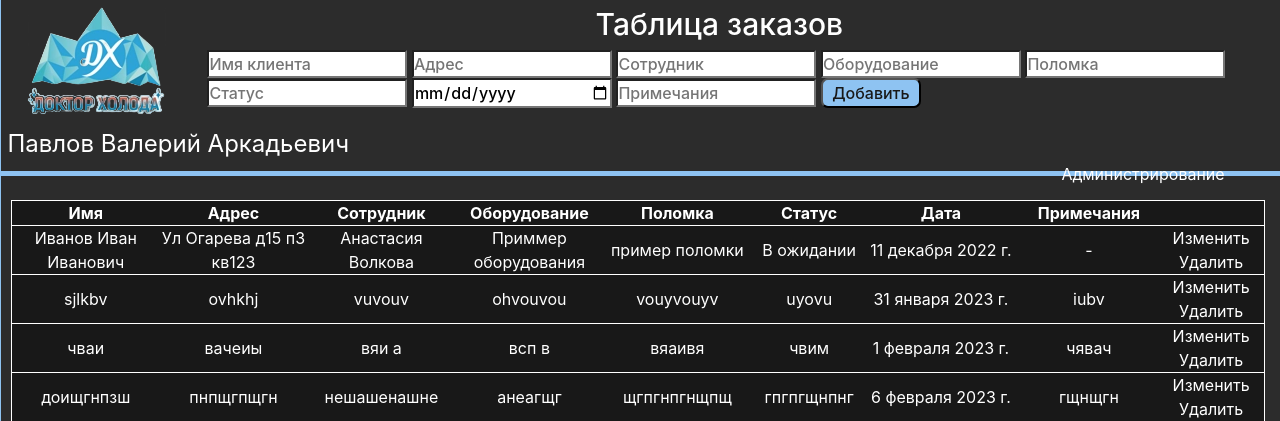
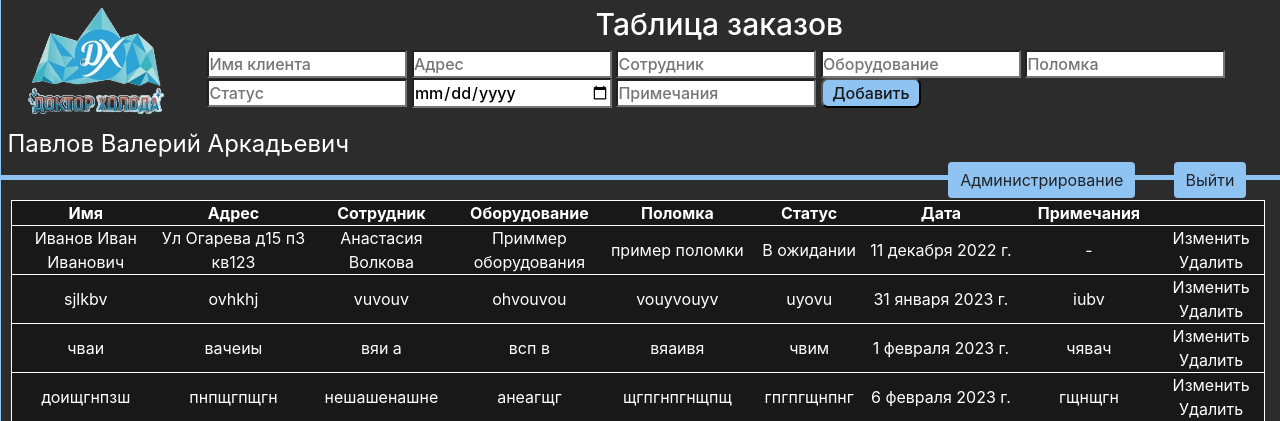
Before and after one commit to InfiniteSpring/project, a Django app: page / in a window 1280 px wide. Shown: the top 421 px of the page. Run offline with Django 4.2, Linux system fonts and the light colour scheme; a user stored in the database is signed in; data comes from the database, SQL or seed files in the repository; both versions use the stored data as it was after the commit; some libraries are stand-ins or nearby versions.

Commit message:
logout/admin

```diff
--- a/drholod/core/static/core/css/hstyle.css
+++ b/drholod/core/static/core/css/hstyle.css
@@ -18,7 +18,7 @@ aside {
     background: #2c2c2c;
     width: 100vw;
     padding: 0.5%;
-    height: 22vh;
+    height: 22.5vh;
     color: #fff;
     border-bottom: 5px solid rgb(142, 195, 242);
 }
@@ -29,10 +29,14 @@ aside img {
 }
 aside ul {
     float: right;
-    margin-right: 50px;
+    margin-right: 2.2vw;
+    padding-left: 10px;
 }
 aside ul li {
-    margin-left: 13px;
+    float: right;
+    z-index: 4;
+    margin-left: 40px;
+    margin-bottom: 10px;
     display: block;
     color: #fff;
     transition: transform 0.14s ease;
@@ -45,6 +49,7 @@ aside ul li:hover, aside ul a:hover {
 .fio-on-page {
     font-size: 24px;
     color: #fff;
+    width: 500px;
 }
 .table-title {
     text-align: center;
@@ -75,6 +80,9 @@ main .table-form {
     border-radius: 7px;
     color: #181818;
     font-weight: 500;
+}
+.butt:hover {
+    transform: scale(1.05);
 }
 .redacte, .redactd {
     padding-right: 5px;
@@ -123,5 +131,26 @@ td {
     width: 80vw;
     margin-left: 200px;
     float: top;
-    padding-bottom: 15px;
 }
+.btn{
+    background: rgb(142, 195, 242);
+    height: auto;
+    width: auto;
+    border: none;
+}
+.btn:hover {
+    background: rgb(255, 0, 0);
+}
+.btn1 {
+    background: rgb(142, 195, 242);
+    color: black;
+    border-radius: 5px;
+    height: 30px;
+    width: 150px;
+}
+.btn1:hover {
+    background: #fff;
+    height: 200px;
+    color: black;
+    transform: scale(1.05);
+}
--- a/drholod/core/templates/homepage.html
+++ b/drholod/core/templates/homepage.html
@@ -40,11 +40,11 @@
             </form>
         </div>
           <br><br><br><br><br>
-            <div class="fio-on-page"> {{user.fio}} </div>
+            <div class="fio-on-page"> {{user.fio}} </div><ul>
+                <a href="/logout" class="btn btn-warning">Выйти</a>
+            </ul>
         </div>
-        <ul>
-          <a href="/admin"><li><i class="fa-regular fa-folder-gear"></i> Администрирование</li></a>
-      </ul>
+        <ul><a href="/admin" class="btn btn-warning">Администрирование</a></ul>
   </aside>
   <main>
       <div class="table-form">
```
Also changed, not shown: drholod/db.sqlite3.
